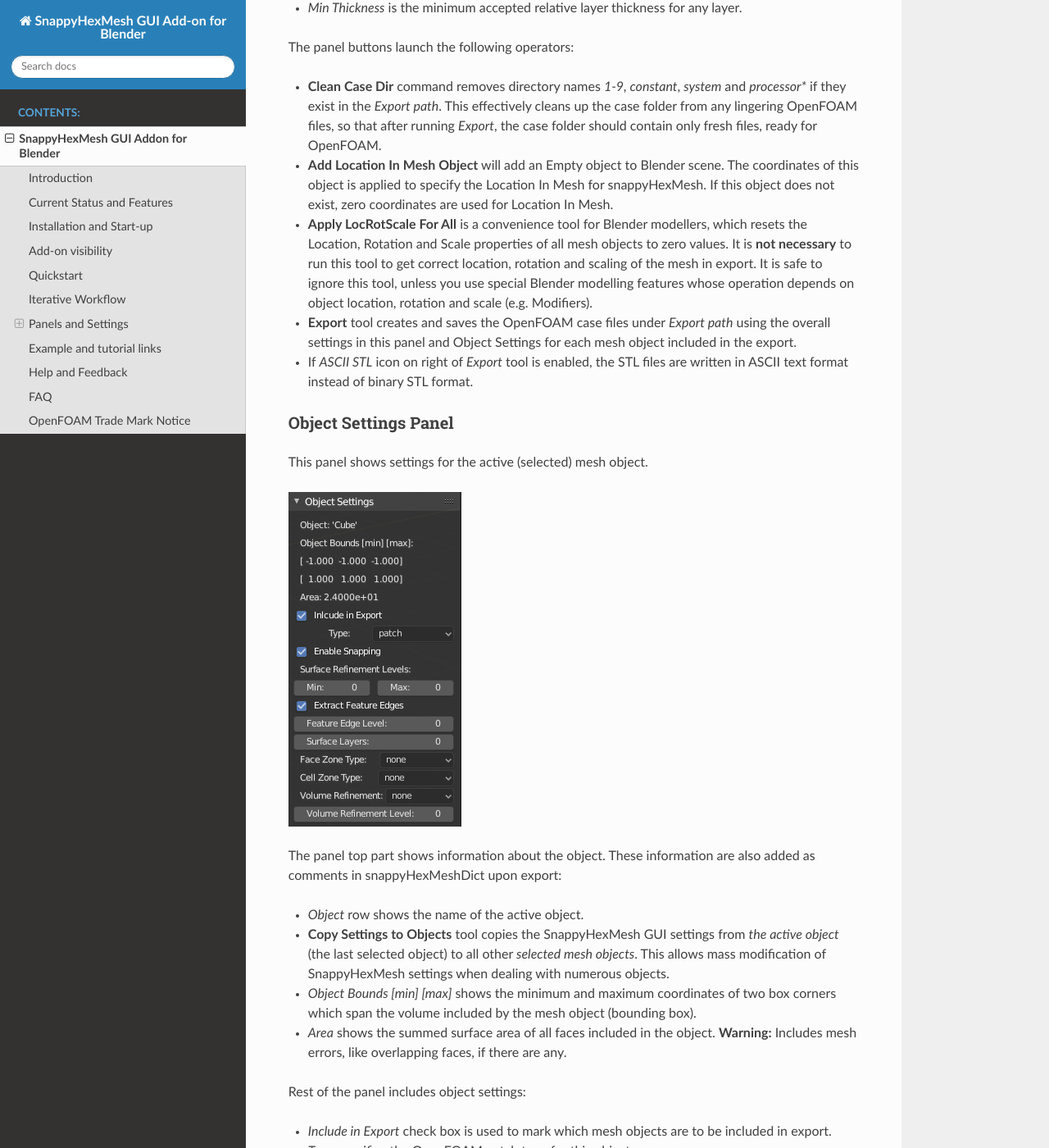
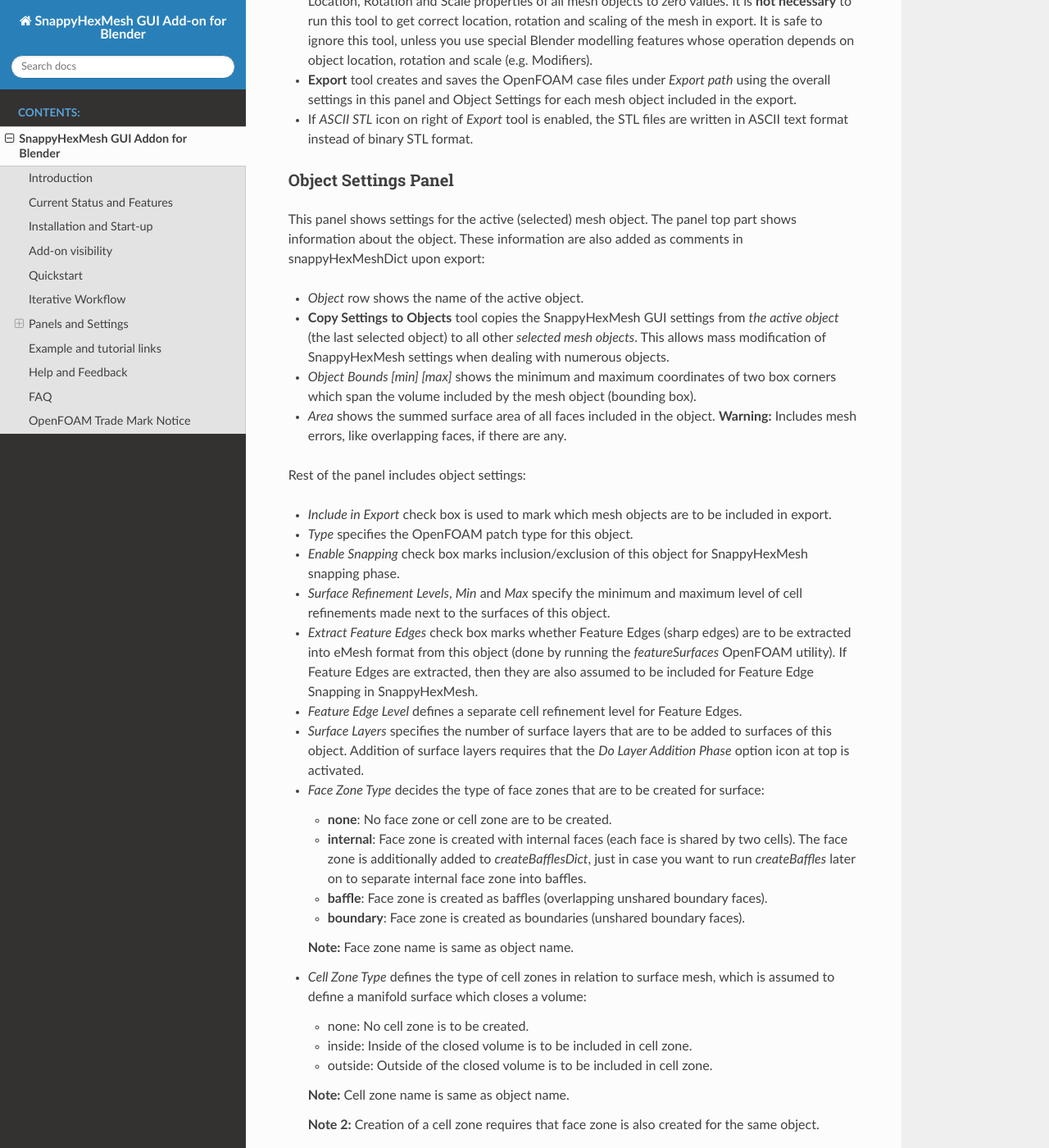
Before and after one commit to tkeskita/snappyhexmesh_gui, a Sphinx documentation site: the page built from docs/snappy_gui.rst, in a window 1280 px wide and 1400 px high, scrolled down 5403 px. Shown: the whole window at 82% size. Built offline with Sphinx 7.4.7 and the Read the Docs theme 2.0.0, drawn with Linux system fonts in a browser that asks for light colours; some of the changed lines change nothing that is shown; some of the changed text lies outside the part shown.

Commit message:
Update vessel example and doc images
- Optimized the geometries in vessel.blend example for snapping and
  enabled layer addition. With Relaxed Max Non-Ortho option
  the coverage of layer addition is improved nicely.
- Updated images for docs.

```diff
--- a/docs/snappy_gui.rst
+++ b/docs/snappy_gui.rst
@@ -127,14 +127,12 @@
 You can hover mouse cursor over fields to see tool tips for more
 information.
 
-.. image:: images/shmg_panel_main.png
-
 * *Options* with CPU count and two toggle icons:
 
   * *CPUs* specifies the number of cores for *decomposeParDict*
     (*scotch* decomposition method is the default for *decomposePar*)
-  * Do Snapping Phase
-  * Do Layer Addition Phase
+  * *Do Snapping Phase*
+  * *Do Layer Addition Phase*
 
 * *Export Scale* is an optional scaling factor for STL geometry
   files and convertToMeters in blockMeshDict.
@@ -206,9 +204,6 @@
 ^^^^^^^^^^^^^^^^^^^^^
 
 This panel shows settings for the active (selected) mesh object.
-
-.. image:: images/shmg_panel_object.png
-
 The panel top part shows information about the object. These
 information are also added as comments in snappyHexMeshDict upon
 export:
@@ -309,13 +304,13 @@
 A vessel example is located in the add-on's *example* folder called
 *vessel.blend*, which showcases some of the features.
 
-.. figure:: images/example_geo.png
+.. figure:: images/shmg_example_and_panel.png
 
    Vessel geometry, wall, zone and refinement volumes in surface mesh format viewed in `Blender`_
 
 .. figure:: images/example_mesh_result.png
 
-   Resulting volume mesh from SnappyHexMesh viewed in `Paraview`_
+   Resulting volume mesh (snapped mesh without layers) from SnappyHexMesh viewed in `Paraview`_
 
 - I made a tutorial video series `Blender for OpenFOAM users
   <http://tkeskita.kapsi.fi/blender/>`_ which has one tutorial for
```
Also changed, not shown: docs/images/example_geo.png (deleted), docs/images/shmg_example_and_panel.png, docs/images/shmg_panel_main.png (deleted), docs/images/shmg_panel_object.png (deleted), docs/images/shmg_ui.png, 1 other file.
